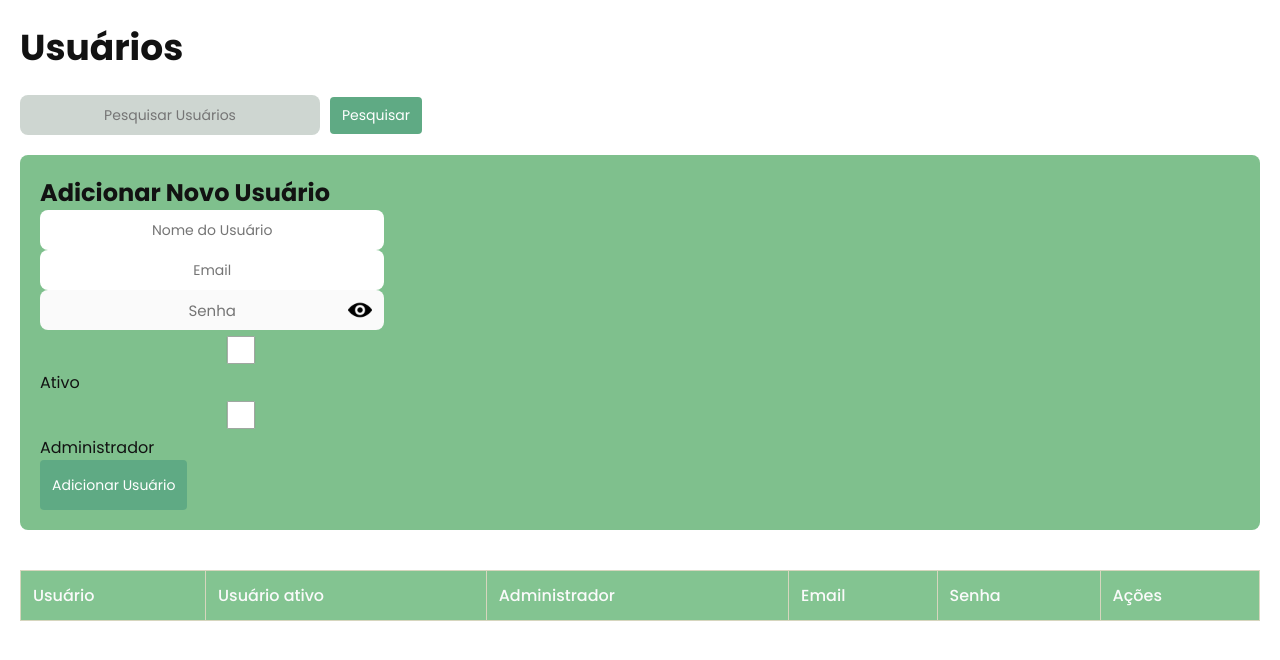
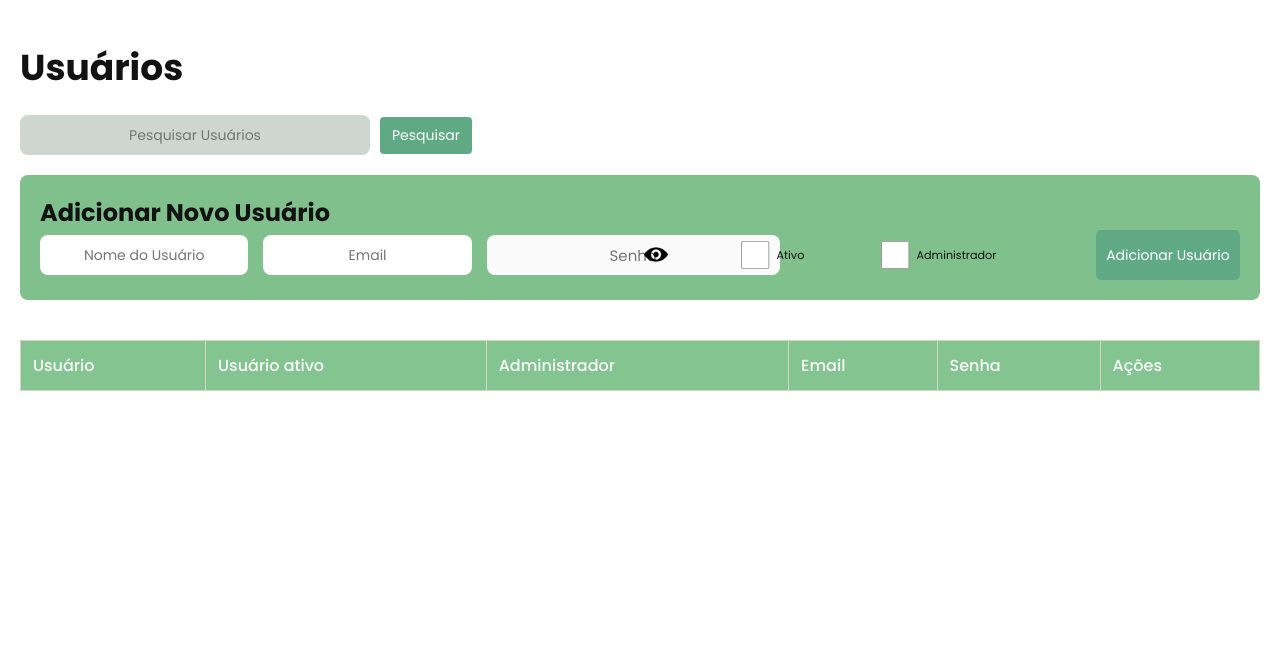
Before and after one commit to Matosaz/NeotechReact, a React (Vite) app: page /Management in a window 1280 px wide. Shown: the top 660 px of the page. Built offline with nearby package versions, Linux system fonts and the light colour scheme.

Commit message:
AtualizaçãoManagement

```diff
--- a/src/assets/Management/index.jsx
+++ b/src/assets/Management/index.jsx
@@ -88,6 +88,7 @@ function App() {
 >
   <h2>{isEditing ? 'Editar Usuário' : 'Adicionar Novo Usuário'}</h2>
 
+  <div className="form-row">
     <input
       className='nome'
       type="text"
@@ -126,9 +127,8 @@ function App() {
       </button>
     </div>
 
-          <div className="form-checkboxes">
     <label>
-              <input
+      <input className='ativo'
         type="checkbox"
         name="ativo"
         checked={newUser.ativo}
@@ -138,7 +138,7 @@ function App() {
     </label>
 
     <label>
-              <input
+      <input className='adm'
         type="checkbox"
         name="administrador"
         checked={newUser.administrador}
@@ -146,12 +146,13 @@ function App() {
       />
       Administrador
     </label>
-          </div>
 
     <button className='ADD_button' type="submit">
       {isEditing ? 'Atualizar Usuário' : 'Adicionar Usuário'}
     </button>
+  </div>
 </form>
+
       </div>
 
       {/* Tabela de Usuários */}
--- a/src/assets/Management/styles.css
+++ b/src/assets/Management/styles.css
@@ -8,6 +8,7 @@
     align-items: center;
     align-content: center;
     color: #121212;
+    margin-top: 20px;
 }
 
 h1 {
@@ -25,7 +26,7 @@ h1 {
 .search-container input {
     padding: 8px;
     font-size: 14px;
-    width: 300px;
+    width: 350px;
     background-color: #ced6d1;
 }
 
@@ -68,39 +69,64 @@ button:hover {
     height: 50px;
     margin-top: 0;
 }
+.password-container {
+    display: flex;
+    position: relative;
+    width: 0%; /* Ajuste a largura do campo de senha */
+  }
 
-.password-container {
-    position: relative;
-    width: 60%; /* O input de senha ocupará 30% */
+.password-container input {
+    width: 300px;
 }
 
-.password-container input {
-    width: 100%;
-}
 
 .toggle-password {
     position: absolute;
-    top: 58%;
-    right: 0px;
+    top: 50%;
+    right: 8px;
     transform: translateY(-50%);
     background: none;
     border: none;
-    cursor:pointer;
-}
+    cursor: pointer;
+  }
 
 .toggle-password img {
     width: 24px;
     height: 24px;
+    margin-top: 5px;
 }
 
-.form-checkboxes input {
+
+.form-row label {
     display: flex;
-    gap: 10px;
+   align-items: center;
     scale: 0.7;
-    font-family: 'Poppins';
+    margin-left: -20px;
+    color: #121212;
+    font-family: "Poppins";
+  }
 
-}
+.form-row label .ativo{
 
+    margin-left: 30px;
+  }
+  .form-row label .adm{
+    position: relative;;
+    margin-left: -50px
+  }
+
+
+  .form-row {
+    display: flex;
+    align-items: center;
+    gap: 15px; /* Espaçamento entre os elementos */
+  }
+
+  .form-row input,
+  .form-row .password-container,
+  .form-row label {
+    flex-basis: 30%; /* Cada elemento ocupa 20% da largura */
+  }
 
 .table-container {
     overflow-x: auto;
@@ -135,6 +161,22 @@ th {
     gap: 10px;
 }
 
+.ADD_button {
+    align-self: flex-start;
+    height: 50px;
+    width: 250px;
+    background-color: #5faa84;
+    color: white;
+    border: none;
+    padding: 5px;
+    cursor: pointer;
+    border-radius: 5px;
+  }
+
+.ADD_button:hover {
+    background-color: #4c906b;
+  }
+
 /* Responsividade */
 @media (max-width: 768px) {
     .form-container {
@@ -147,7 +189,4 @@ th {
         width: 100%; /* Em telas menores, os inputs ocuparão 100% da largura */
     }
 
-    .ADD_button {
-        width: 100%; /* O botão também ocupará 100% da largura em telas menores */
-    }
 }
--- a/src/components/pages/404/NaoEncontrada.css
+++ b/src/components/pages/404/NaoEncontrada.css
@@ -25,13 +25,15 @@
     border-radius: 8px;
     color: #fafafa;
     font-size: 1.2rem;
+    height: 40px;
+    padding-top: 2.5px;
     margin-top: 30px;
     background-color: #2f7c37;
-    margin-left: 200px;
-
+    padding-left: 5px;
     text-align: center;
     transition: all 200ms;
     font-weight: 600;
+    margin-left: 200px;
 }
 
 .voltar:hover{
--- a/src/components/pages/mapa/Mapa.css
+++ b/src/components/pages/mapa/Mapa.css
@@ -29,10 +29,11 @@ color:#1f5c25 ;
     border-radius: 8px;
     color: #fafafa;
     font-size: 1.2rem;
+    height: 40px;
+    padding-top: 2.5px;
     margin-top: 30px;
     background-color: #2f7c37;
-    margin-left: 200px;
-
+    padding-left: 5px;
     text-align: center;
     transition: all 200ms;
     font-weight: 600;
```
Lines whose indentation alone changed are shown as unchanged.
